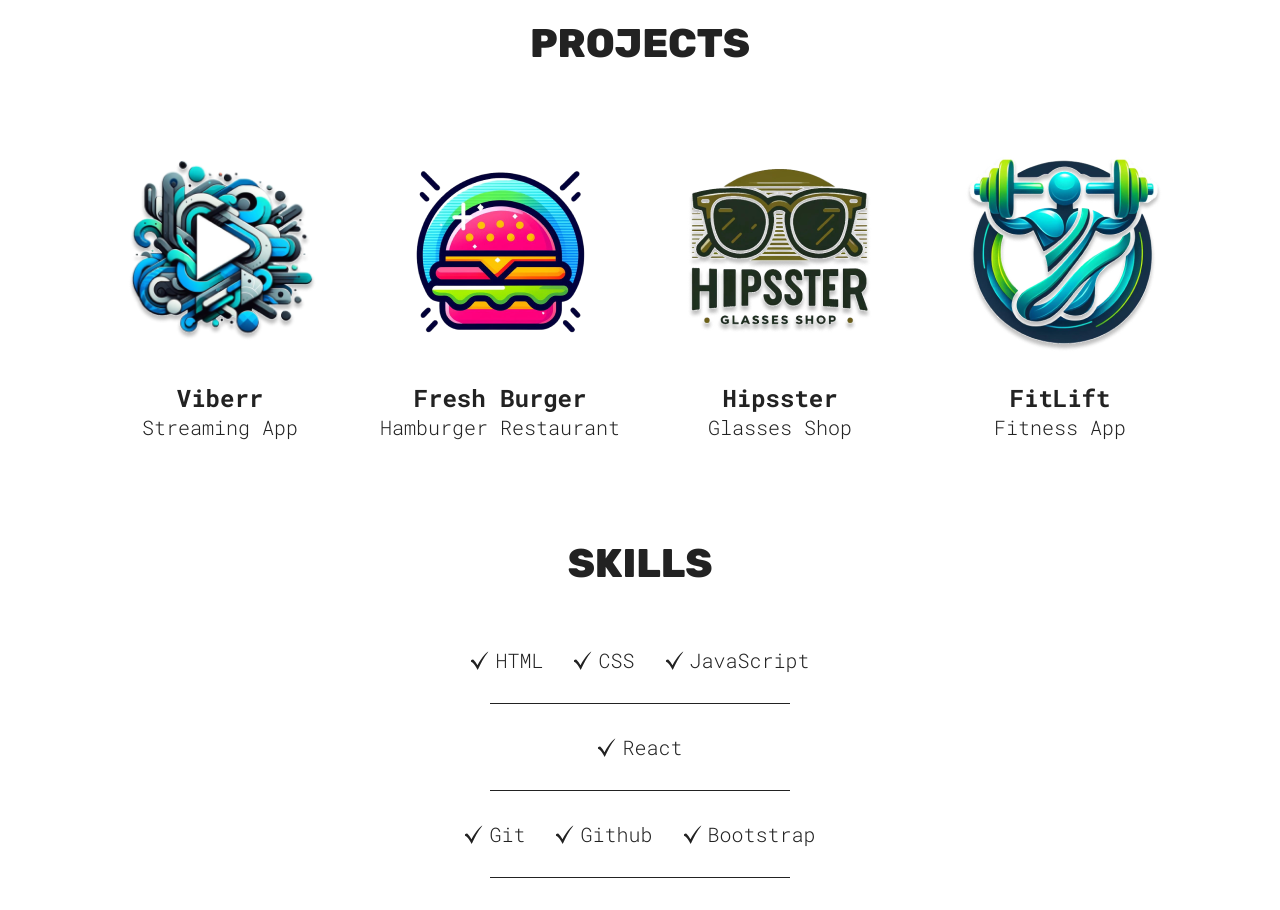
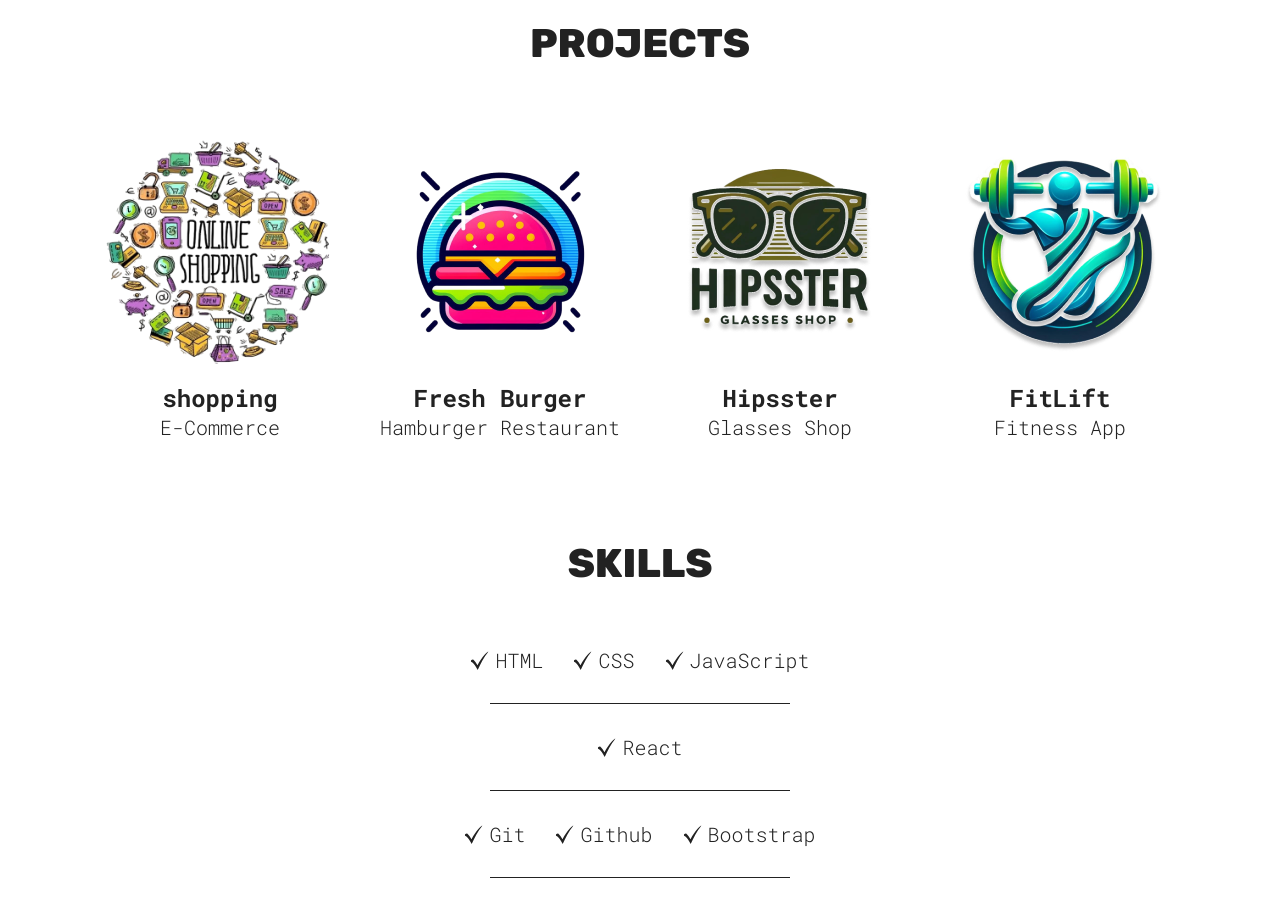
Before and after one commit to kushwaha-pawan/Portfolio, a React (Vite) app in the folder my/: page / in a window 1280 px wide. Shown: the part 880-1790 px from the top of the page. Built offline with nearby package versions, Linux system fonts and the light colour scheme.

Commit message:
Replaced viberr.png with website.png in Projects section
Updated the play button image used in the project showcase. Removed old viberr.png and added new website.png.

```diff
--- a/my/src/sections/Projects/Projects.jsx
+++ b/my/src/sections/Projects/Projects.jsx
@@ -1,6 +1,6 @@
 import React from 'react';
 import styles from './ProjectsStyles.module.css';
-import viberr from '../../assets/viberr.png';
+import website from '../../assets/website.png';
 import freshBurger from '../../assets/fresh-burger.png';
 import hipsster from '../../assets/hipsster.png';
 import fitLift from '../../assets/fitlift.png';
@@ -12,10 +12,10 @@ function Projects() {
       <h1 className="sectionTitle">Projects</h1>
       <div className={styles.projectsContainer}>
         <ProjectCard
-          src={viberr}
+          src={website}
           link="https://github.com/Ade-mir/company-landing-page-2"
-          h3="Viberr"
-          p="Streaming App"
+          h3="shopping"
+          p="E-Commerce"
         />
         <ProjectCard
           src={freshBurger}
```
Also changed, not shown: my/src/assets/viberr.png (deleted), my/src/assets/website.png (added).
